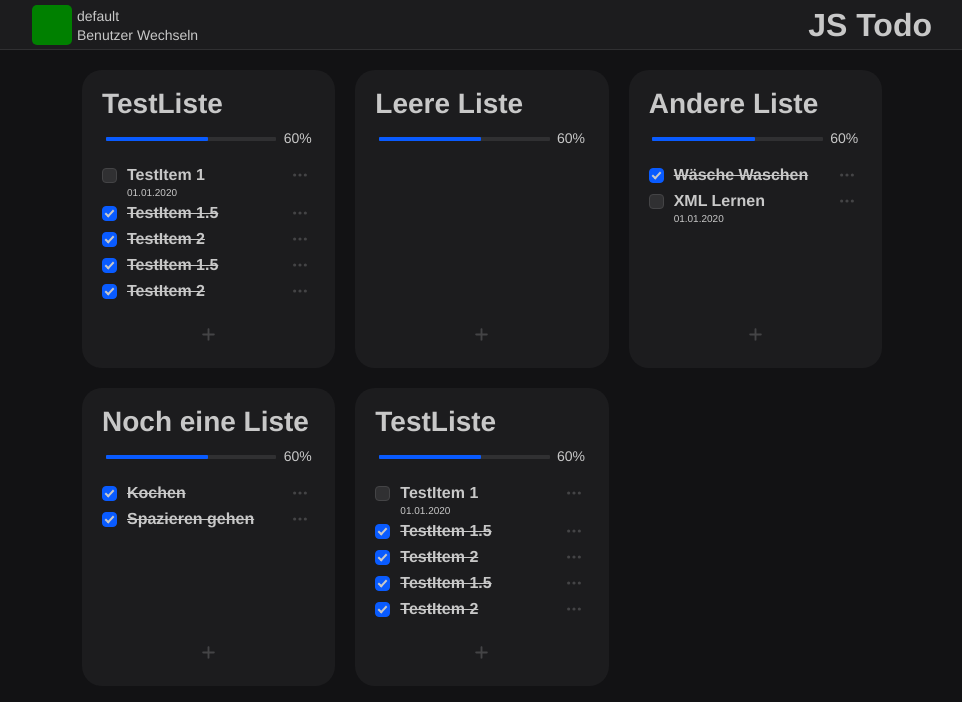
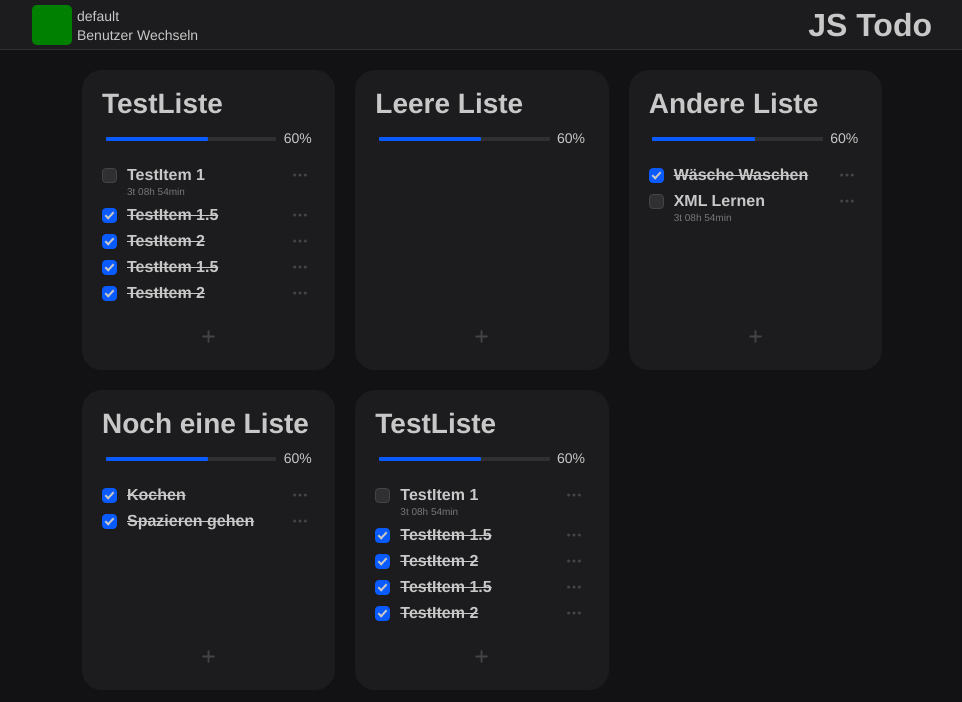
Before and after one commit to lucaschultz/jstodo, a Vue app in the folder client/: page / in a window 1280 px wide. Shown: the top 702 px of the page, without its empty margins (158-1120 px from the left). Built offline with nearby package versions, Linux system fonts and the light colour scheme.

Commit message:
Proper Date Handling
Altough lists are not yet sorted by date! Also did a lot of CSS Changes!

```diff
--- a/client/public/style.css
+++ b/client/public/style.css
@@ -170,21 +170,46 @@ select {
     background-color: inherit;
 }
 
+input[type="text"]:focus,
+input[type="password"]:focus,
+input[type="email"]:focus,
+input[type="number"]:focus,
+input[type="tel"]:focus,
+input[type="search"]:focus,
+textarea:focus,
+select:focus,
+button:focus {
+  outline: none;
+  box-shadow: 0 0 0 var(--focus);
+}
+
 textarea {
     height: auto;
 }
 
 ::-webkit-input-placeholder {
-    color:#aaa;
+    color: var(--text-secondary);
+    font-weight: 400;
+    font-size: inherit;
+    opacity: 1;
 }
 ::-moz-placeholder {
-    color:#aaa;
+    color: var(--text-secondary);
+    font-weight: 400;
+    font-size: inherit;
+    opacity: 1;
 }
 :-ms-input-placeholder {
-    color:#aaa;
+    color: var(--text-secondary);
+    font-weight: 400;
+    font-size: inherit;
+    opacity: 1;
 }
 input:-moz-placeholder {
-    color:#aaa;
+    color: var(--text-secondary);
+    font-weight: 400;
+    font-size: inherit;
+    opacity: 1;
 }
 
 /* Colors */
@@ -196,10 +221,12 @@ html {
   --secondary-accent: rgba(68, 68, 70, 1.00);
   --primary-accent: rgba(48, 48, 50, 1.00);
   --tertiary-accent: rgba(35, 35, 37, 1.00);
-  --text: rgba(200, 200, 200, 1.00);
+  --text-primary: rgba(200, 200, 200, 1.00);
+  --text-secondary: rgba(120, 120, 120, 1.00);
   --shadow: rgba(0, 0, 0, .2);
   --white: rgba(200, 200, 200, 1.00);
-  color: var(--text);
+  --focus: 2px rgba(39, 94, 254, .5);
+  color: var(--text-primary);
   background-color: var(--bg-main);
 }
 
@@ -345,6 +372,9 @@ h1 {
   font-weight: 600;
   line-height: 1.2em;
   text-decoration: none;
+  max-width: calc(100% - 60px);
+  overflow-wrap: break-word;
+  white-space: pre-wrap;
 }
 
 input:checked ~ .item-name {
@@ -356,8 +386,10 @@ input:checked ~ .item-name {
   font-size: 10px;
   margin-left: 25px;
   overflow: hidden;
-  height: 12px;
+  height: 14px;
+  line-height: 14px;
   transition: height .2s;
+  color: var(--text-secondary);
 }
 
 input:checked ~ .item-due {
@@ -421,16 +453,8 @@ input:checked ~ .item-due {
   font-family: inherit;
   color: inherit;
   background-color: inherit;
-  border-radius: 3px;
   border: none;
 }
-
-.new-todo-name::placeholder,
-.new-todo-due::placeholder {
-  font-weight: 600;
-  color: inherit;
-}
-
 
 .field-wrapper {
   overflow: hidden;
@@ -451,7 +475,7 @@ input:checked ~ .item-due {
   font-weight: 600;
   height: 20px;
   line-height: 20px;
-  width: calc(100% - 25px);
+  width: calc(100% - 30px);
 }
 
 .button-wrapper {
@@ -461,18 +485,17 @@ input:checked ~ .item-due {
   display: flex;
   flex-direction: column;
   justify-content: space-between;
-  align-self: flex-start;
   transition: height .2s linear;
 }
 
 .new-todo-due {
   font-size: 10px;
-  font-weight: 600;
+  font-weight: 400;
   margin-left: 25px;
   width: auto;
   height: 16px;
   line-height: 16px;
-  color: #838383 !important;
+  color: var(--text-secondary);
 }
 
 .todo-list-content > form.expanded {
@@ -493,6 +516,7 @@ input:checked ~ .item-due {
 .cancel-button svg,
 .confirm-button svg {
   width: 15px;
+  height: 15px;
 }
 
 form.expanded .cancel-button,
@@ -511,7 +535,7 @@ form.expanded .confirm-button:hover {
   justify-content: center;
   align-items: center;
   height: 15px;
-  transition: height .2s linear;
+  transition: height .2s linear, background-color .2s ease;
   overflow: hidden;
 }
 
@@ -539,7 +563,6 @@ form.expanded .confirm-button:hover {
 
 @supports (-webkit-appearance: none) or (-moz-appearance: none) {
   input[type='checkbox'] {
-    --focus: 2px rgba(39, 94, 254, .3);
     -webkit-appearance: none;
     -moz-appearance: none;
     height: 15px;
--- a/client/src/App.vue
+++ b/client/src/App.vue
@@ -27,31 +27,31 @@ export default {
                 {
                   name: 'TestItem 1',
                   done: false,
-                  due: '01.01.2020',
+                  due: '2020-06-12',
                   id: 'jfghtfztf'
                 },
                 {
                   name: 'TestItem 1.5',
                   done: true,
-                  due: '01.01.2020',
+                  due: '2020-06-12',
                   id: 'dfkuhf6789'
                 },
                 {
                   name: 'TestItem 2',
                   done: true,
-                  due: '01.01.2020',
+                  due: '2020-06-12',
                   id: '684fdfhdhsghzd'
                 },
                 {
                   name: 'TestItem 1.5',
                   done: true,
-                  due: '01.01.2020',
+                  due: '2020-06-12',
                   id: 'dfksduhf6789'
                 },
                 {
                   name: 'TestItem 2',
                   done: true,
-                  due: '01.01.2020',
+                  due: '2020-06-12',
                   id: '684fddsfsdfhdhsghzd'
                 }
               ]
@@ -68,13 +68,13 @@ export default {
                 {
                   name: 'Wäsche Waschen',
                   done: true,
-                  due: '01.01.2020',
+                  due: '2020-06-12',
                   id: '832637642352'
                 },
                 {
                   name: 'XML Lernen',
                   done: false,
-                  due: '01.01.2020',
+                  due: '2020-06-12',
                   id: '89378283387498'
                 }
               ]
@@ -86,13 +86,13 @@ export default {
                 {
                   name: 'Kochen',
                   done: true,
-                  due: '01.01.2020',
+                  due: '2020-06-12',
                   id: 'fh37hiu78'
                 },
                 {
                   name: 'Spazieren gehen',
                   done: true,
-                  due: '01.01.2020',
+                  due: '2020-06-12',
                   id: 'febd3z48z7tl'
                 }
               ]
--- a/client/src/components/ItemEditor.vue
+++ b/client/src/components/ItemEditor.vue
@@ -5,7 +5,7 @@
       <input type="checkbox" disabled v-model="done">
       <input v-model="name" placeholder="Todo" class="new-todo-name">
       <div class="break"></div>
-      <input type="date" class="new-todo-due" v-model="due" min="2020-01-01">
+      <input type="date" class="new-todo-due" v-model="due" min="2020-01-01" placeholder="JJJJ-MM-TT">
     </div>
     <div class="button-wrapper">
       <ConfirmButton @click="emitItem"></ConfirmButton>
--- a/client/src/components/TodoItem.vue
+++ b/client/src/components/TodoItem.vue
@@ -5,7 +5,7 @@
           <div class="item-name">{{ name }}</div>
           <EditButton @click="editItem"></EditButton>
           <div class="break"></div>
-          <div class="item-due">{{ due }}</div>
+          <div class="item-due" v-if="dueIn">{{ dueIn }}</div>
         </li>
     </ul>
 </template>
@@ -17,6 +17,33 @@ export default {
   name: 'TodoList',
   props: {
     item: Object
+  },
+  data: function () {
+    return {
+      name: this.item.name,
+      done: this.item.done,
+      due: this.item.due,
+      id: this.item.id,
+      extended: this.item.id + this.generateID(),
+    };
+  },
+  computed: {
+    dueIn: function () {
+      if (!this.due) {
+        return null;
+      } else {
+        const matches = this.due.match(/([12]\d{3}-(0[1-9]|1[0-2])-(0[1-9]|[12]\d|3[01]))/);
+        let dateStr;
+        if (matches) {
+          dateStr = matches[0];
+        } else {
+          return null;
+        }
+        const now = Date.now();
+        const timeDelta = new Date(dateStr) - now;
+        return this.timeDeltaConverter(timeDelta);
+      }
+    },
   },
   methods: {
     generateID () {
@@ -37,16 +64,30 @@ export default {
         due: this.due,
         id: this.id
       });
+    },
+    timeDeltaConverter: function (t) {
+      const cd = 24 * 60 * 60 * 1000;
+      const ch = 60 * 60 * 1000;
+      let d = Math.floor(t / cd);
+      let h = Math.floor((t - d * cd) / ch);
+      let m = Math.round((t - d * cd - h * ch) / 60000);
+      function pad (n) { return n < 10 ? '0' + n : n; };
+      if (m === 60) {
+        h++;
+        m = 0;
+      }
+      if (h === 24) {
+        d++;
+        h = 0;
+      }
+      if (d === 0) {
+        return 'Morgen';
+      } else if (d === -1) {
+        return 'Heute';
+      } else {
+        return `${d}t ${pad(h)}h ${pad(m)}min`;
+      }
     }
-  },
-  data: function () {
-    return {
-      name: this.item.name,
-      done: this.item.done,
-      due: this.item.due,
-      id: this.item.id,
-      extended: this.item.id + this.generateID(),
-    };
   },
   watch: {
     done: function () {
```
